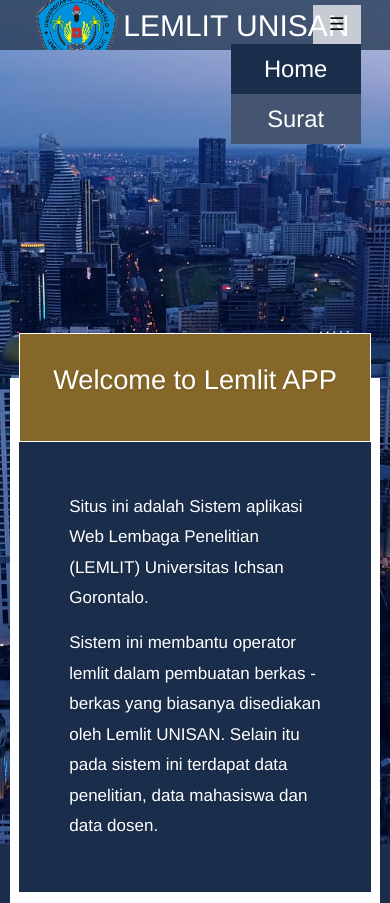
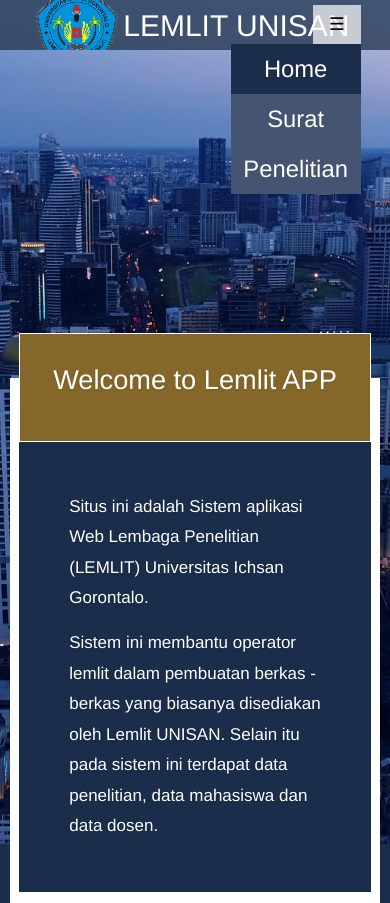
Before and after one commit to kurniantoska/ichsan_proj, a Django app: page / in a window 390 px wide, after a click that opens the changed part. Shown: the top 903 px of the page. Run offline with Django 3.2, Linux system fonts and the light colour scheme; some libraries are stand-ins or nearby versions; some web fonts are replaced.

Commit message:
persiapan submit untuk draft proposal penelitian

```diff
--- a/unisan/base/forms.py
+++ b/unisan/base/forms.py
@@ -24,3 +24,7 @@
         widgets = {
             'mahasiswa': autocomplete.ModelSelect2Multiple(url='autocomplete-mahasiswa')
         }
+
+
+class DaftarDosenForm(forms.ModelForm):
+    pass
--- a/unisan/base/models.py
+++ b/unisan/base/models.py
@@ -81,7 +81,7 @@
 
 class Dosen(models.Model):
     gelar_depan = models.CharField(max_length=20)
-    nama = models.CharField(max_length=120)
+    nama_lengkap = models.CharField(max_length=120)
     gelar_belakang = models.CharField(max_length=20)
     nidn = models.CharField(max_length=20, default='1234567890')
     email = models.EmailField(null=True, blank=True)
--- a/unisan/templates/base-bigcity.html
+++ b/unisan/templates/base-bigcity.html
@@ -52,6 +52,7 @@
 
                 <!-- Page 2 About -->
                 {% include 'components/page2.html' %}
+                {% include 'components/page3.html' %}
 
             </ul> <!-- .cd-hero-slider -->
 
--- a/unisan/templates/components/navigation.html
+++ b/unisan/templates/components/navigation.html
@@ -15,9 +15,9 @@
                         <li class="nav-item">
                             <a class="nav-link" href="#0" data-no="2">Surat</a>
                         </li>
-{#                        <li class="nav-item">#}
-{#                            <a class="nav-link" href="#0" data-no="3">Data</a>#}
-{#                        </li>#}
+                        <li class="nav-item">
+                            <a class="nav-link" href="#0" data-no="3">Penelitian</a>
+                        </li>
 {#                        <li class="nav-item">#}
 {#                            <a class="nav-link" href="#0" data-no="4">Contact</a>#}
 {#                        </li>#}
--- /dev/null
+++ b/unisan/templates/components/page3.html
@@ -0,0 +1,43 @@
+<li>
+    <div class="cd-full-width">
+        <div class="container js-tm-page-content tm-section-margin-t" data-page-no="3">
+            <div class="row">
+                <div class="col-xs-12">
+                    <div class="tm-flex">
+                        <div class="col-lg-6 tm-white-header-container-outer tm-margin-b tm-2-col-left">
+                            <div class="tm-bg-white tm-white-header-container">
+                                <h2 class="tm-text-title tm-text-title-small">Surat Izin Penelitian Mahasiswa</h2>
+                            </div>
+                            <div class="tm-bg-dark-blue text-xs-left tm-textbox tm-textbox-padding tm-white-header-body tm-white-border tm-2-col-equal-height">
+                                <p class="tm-text">Lakukan proses berikut untuk mahasiswa yang belum terdaftar di sistem lemlit</p>
+                                <div>
+                                  <div>
+                                      <a href="{% url 'base:create-mahasiswa' %}" class="btn btn-primary btn-lg active" role="button" aria-pressed="true" >1. <strong>Tambah Data Mahasiswa</strong></a>
+                                      <br/>
+                                      <a href="{% url 'base:create-penelitian' %}" class="btn btn-primary btn-lg active" role="button" aria-pressed="true">2. <strong>Tambah Data Penelitian</strong></a>
+                                      <br/>
+                                      <a href="{% url 'lemlit:create-surat-penelitian-mahasiswa' %}" class="btn btn-primary btn-lg active" role="button" aria-pressed="true">3. <strong>Pengajuan Surat Izin Penelitian Mahasiswa</strong></a>
+                                  </div>
+                                </div>
+                            </div>
+                        </div>
+                        <div class="col-lg-6 tm-white-header-container-outer tm-margin-b tm-2-col-right">
+                            <div class="tm-bg-white tm-white-header-container">
+                                <h2 class="tm-text-title tm-text-title-small">Surat Keterangan Penelitian Mahasiswa</h2>
+                            </div>
+                            <div class="tm-bg-dark-blue text-xs-left tm-textbox tm-textbox-padding tm-white-header-body tm-white-border tm-2-col-equal-height">
+                                <p class="tm-text">Surat Keterangan dapat dicetak setelah mahasiswa mengajukan Surat Izin Penelitian.</p>
+
+                                <a href="{% url 'base:list-mahasiswa' %}" class="btn btn-primary btn-lg active" role="button" aria-pressed="true"><strong>Data Mahasiswa</strong></a> |
+                                <a href="{% url 'base:list-penelitian' %}" class="btn btn-primary btn-lg active" role="button" aria-pressed="true"><strong>Data Penelitian</strong></a> |
+                                <a href="{% url 'lemlit:list-surat-penelitian-mahasiswa' %}" class="btn btn-primary btn-lg active" role="button" aria-pressed="true"><strong>Data Surat</strong></a>
+
+                            </div>
+                        </div>
+                    </div>
+                </div>
+            </div>
+        </div>
+    </div> <!-- .cd-full-width -->
+
+</li>
```
Also changed, not shown: unisan/base/migrations/0016_auto_20190118_0921.py (added).
